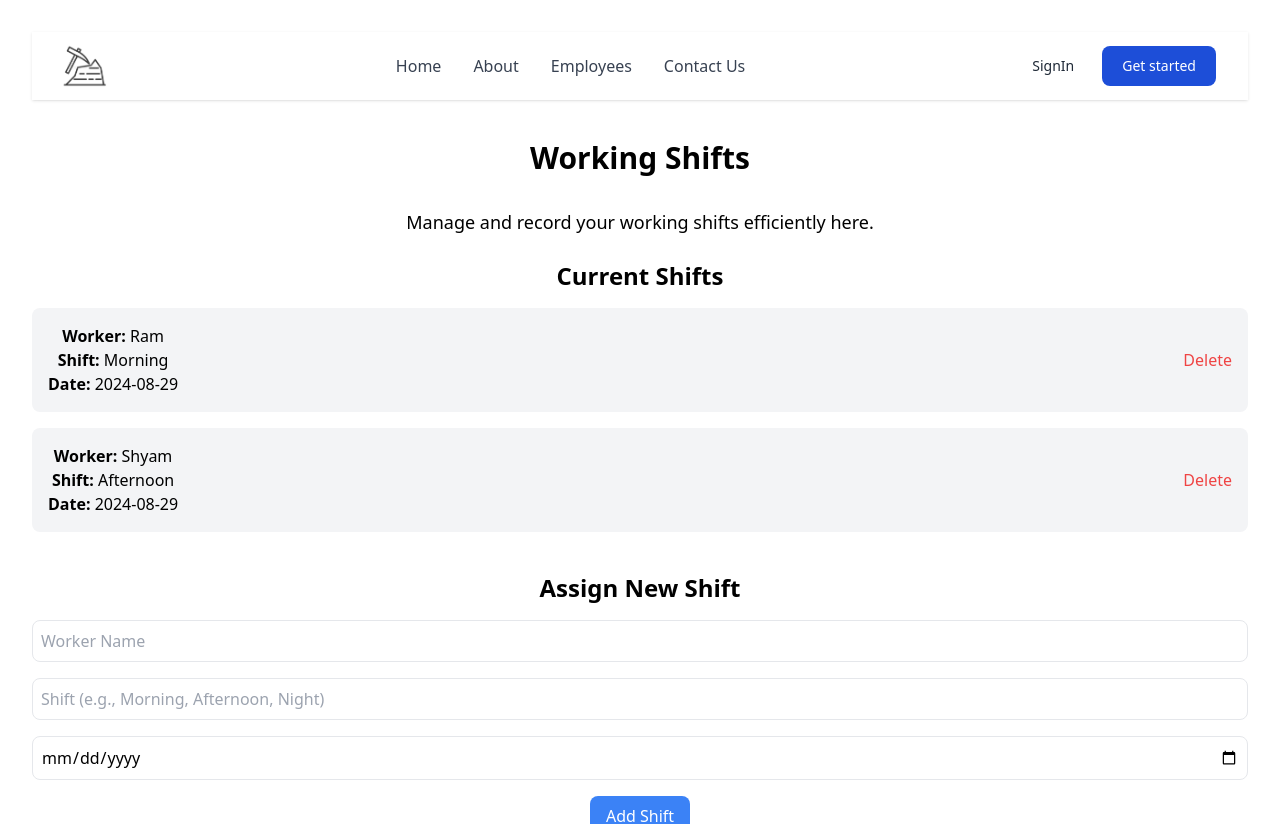
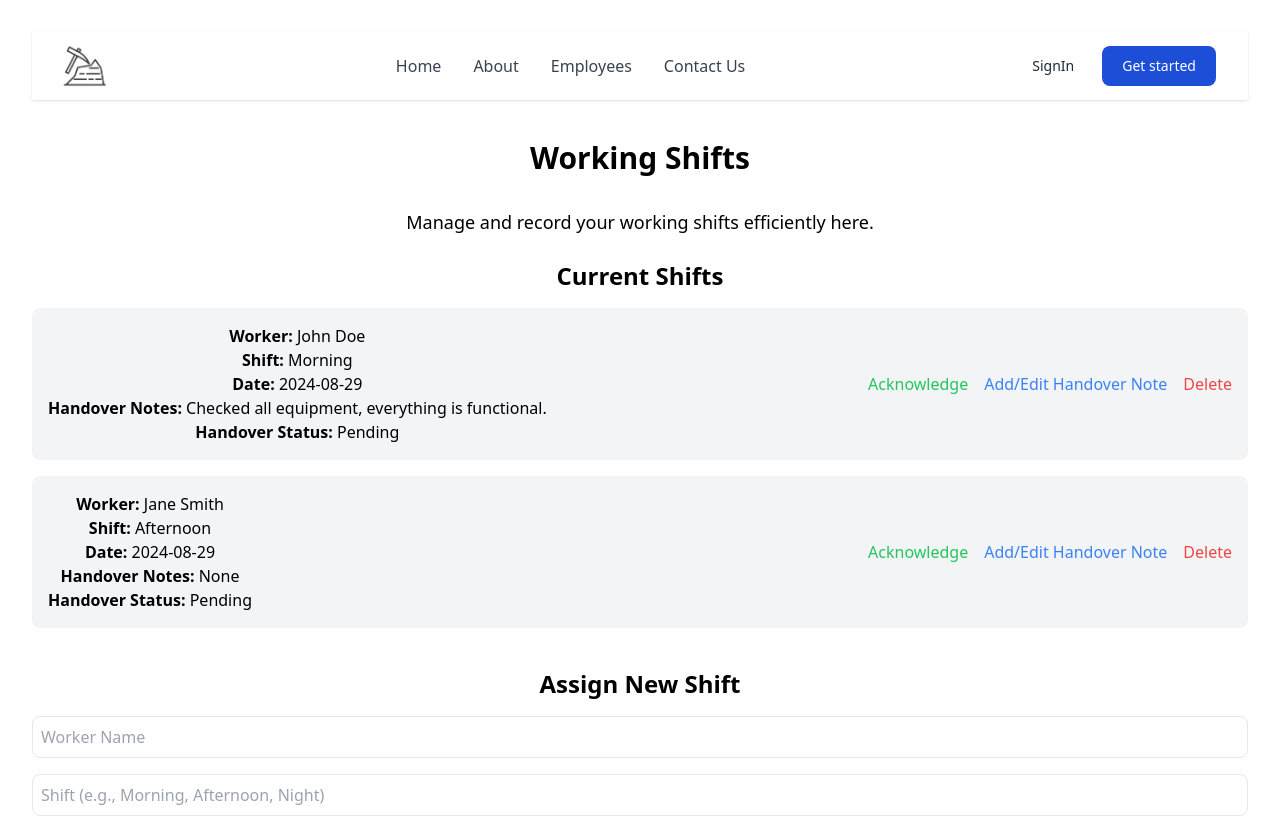
Before and after one commit to Vikram-353/Code-Streak-SIH-2024, a React (Vite) app: page /working-shift in a window 1280 px wide. Shown: the top 824 px of the page. Built offline with nearby package versions, Linux system fonts and the light colour scheme.

Commit message:
added working shift page with increased functionality of approval

```diff
--- a/src/pages/WorkingShift.jsx
+++ b/src/pages/WorkingShift.jsx
@@ -1,48 +1,225 @@
-// src/pages/WorkingShift.js
+// // src/pages/WorkingShift.js
+
+// import React, { useState } from "react";
+
+// export default function WorkingShift() {
+//   const [shifts, setShifts] = useState([
+//     {
+//       id: 1,
+//       workerName: "Ram",
+//       shift: "Morning",
+//       date: "2024-08-29",
+//     },
+//     {
+//       id: 2,
+//       workerName: "Shyam",
+//       shift: "Afternoon",
+//       date: "2024-08-29",
+//     },
+//     // Add more sample shifts
+//   ]);
+
+//   const [newShift, setNewShift] = useState({
+//     workerName: "",
+//     shift: "",
+//     date: "",
+//   });
+
+//   const handleInputChange = (e) => {
+//     setNewShift({
+//       ...newShift,
+//       [e.target.name]: e.target.value,
+//     });
+//   };
+
+//   const handleAddShift = () => {
+//     setShifts([...shifts, { ...newShift, id: shifts.length + 1 }]);
+//     setNewShift({
+//       workerName: "",
+//       shift: "",
+//       date: "",
+//     });
+//   };
+
+//   const handleDeleteShift = (id) => {
+//     setShifts(shifts.filter((shift) => shift.id !== id));
+//   };
+
+//   return (
+//     <div className="mx-auto w-full max-w-7xl py-10">
+//       <h1 className="text-3xl font-bold text-center mb-8">Working Shifts</h1>
+//       <p className="text-lg text-center mb-6">
+//         Manage and record your working shifts efficiently here.
+//       </p>
+
+//       {/* Display Existing Shifts */}
+//       <div className="mb-10">
+//         <h2 className="text-2xl font-semibold mb-4">Current Shifts</h2>
+//         <ul className="space-y-4">
+//           {shifts.map((shift) => (
+//             <li
+//               key={shift.id}
+//               className="flex justify-between items-center p-4 bg-gray-100 rounded-lg"
+//             >
+//               <div>
+//                 <p>
+//                   <strong>Worker:</strong> {shift.workerName}
+//                 </p>
+//                 <p>
+//                   <strong>Shift:</strong> {shift.shift}
+//                 </p>
+//                 <p>
+//                   <strong>Date:</strong> {shift.date}
+//                 </p>
+//               </div>
+//               <button
+//                 onClick={() => handleDeleteShift(shift.id)}
+//                 className="text-red-500 hover:text-red-700"
+//               >
+//                 Delete
+//               </button>
+//             </li>
+//           ))}
+//         </ul>
+//       </div>
+
+//       {/* Add New Shift */}
+//       <div className="mb-10">
+//         <h2 className="text-2xl font-semibold mb-4">Assign New Shift</h2>
+//         <div className="space-y-4">
+//           <input
+//             type="text"
+//             name="workerName"
+//             value={newShift.workerName}
+//             onChange={handleInputChange}
+//             placeholder="Worker Name"
+//             className="w-full p-2 border rounded-lg"
+//           />
+//           <input
+//             type="text"
+//             name="shift"
+//             value={newShift.shift}
+//             onChange={handleInputChange}
+//             placeholder="Shift (e.g., Morning, Afternoon, Night)"
+//             className="w-full p-2 border rounded-lg"
+//           />
+//           <input
+//             type="date"
+//             name="date"
+//             value={newShift.date}
+//             onChange={handleInputChange}
+//             className="w-full p-2 border rounded-lg"
+//           />
+//           <button
+//             onClick={handleAddShift}
+//             className="bg-blue-500 text-white px-4 py-2 rounded-lg hover:bg-blue-600"
+//           >
+//             Add Shift
+//           </button>
+//         </div>
+//       </div>
+
+//       {/* Future Enhancements */}
+//       {/* Add filtering and sorting functionalities */}
+//       {/* Example: Filter by date, worker name, shift type */}
+//     </div>
+//   );
+// }
 
 import React, { useState } from "react";
 
 export default function WorkingShift() {
+  // State to manage existing shifts
   const [shifts, setShifts] = useState([
     {
       id: 1,
-      workerName: "Ram",
+      workerName: "John Doe",
       shift: "Morning",
       date: "2024-08-29",
+      handoverNotes: "Checked all equipment, everything is functional.",
+      handoverAcknowledged: false,
     },
     {
       id: 2,
-      workerName: "Shyam",
+      workerName: "Jane Smith",
       shift: "Afternoon",
       date: "2024-08-29",
+      handoverNotes: "",
+      handoverAcknowledged: false,
     },
     // Add more sample shifts
   ]);
 
+  // State to manage new shift creation
   const [newShift, setNewShift] = useState({
     workerName: "",
     shift: "",
     date: "",
   });
 
+  // State to manage handover note editing
+  const [selectedShiftId, setSelectedShiftId] = useState(null);
+  const [handoverNote, setHandoverNote] = useState("");
+
+  // Handle input change for new shift
   const handleInputChange = (e) => {
-    setNewShift({
-      ...newShift,
-      [e.target.name]: e.target.value,
-    });
+    const { name, value } = e.target;
+    if (selectedShiftId !== null) {
+      setHandoverNote(value);
+    } else {
+      setNewShift((prevShift) => ({
+        ...prevShift,
+        [name]: value,
+      }));
+    }
   };
 
+  // Add new shift
   const handleAddShift = () => {
-    setShifts([...shifts, { ...newShift, id: shifts.length + 1 }]);
-    setNewShift({
-      workerName: "",
-      shift: "",
-      date: "",
-    });
+    setShifts((prevShifts) => [
+      ...prevShifts,
+      {
+        ...newShift,
+        id: prevShifts.length + 1,
+        handoverNotes: "",
+        handoverAcknowledged: false,
+      },
+    ]);
+    setNewShift({ workerName: "", shift: "", date: "" });
   };
 
+  // Delete shift
   const handleDeleteShift = (id) => {
-    setShifts(shifts.filter((shift) => shift.id !== id));
+    setShifts((prevShifts) => prevShifts.filter((shift) => shift.id !== id));
+  };
+
+  // Select shift for handover note editing
+  const handleSelectShift = (id) => {
+    setSelectedShiftId(id);
+    const shift = shifts.find((shift) => shift.id === id);
+    setHandoverNote(shift.handoverNotes || "");
+  };
+
+  // Add or update handover note
+  const handleAddHandoverNote = () => {
+    setShifts((prevShifts) =>
+      prevShifts.map((shift) =>
+        shift.id === selectedShiftId
+          ? { ...shift, handoverNotes: handoverNote }
+          : shift
+      )
+    );
+    setHandoverNote("");
+    setSelectedShiftId(null);
+  };
+
+  // Acknowledge handover
+  const handleAcknowledgeHandover = (id) => {
+    setShifts((prevShifts) =>
+      prevShifts.map((shift) =>
+        shift.id === id ? { ...shift, handoverAcknowledged: true } : shift
+      )
+    );
   };
 
   return (
@@ -71,17 +248,64 @@ export default function WorkingShift() {
                 <p>
                   <strong>Date:</strong> {shift.date}
                 </p>
+                <p>
+                  <strong>Handover Notes:</strong>{" "}
+                  {shift.handoverNotes || "None"}
+                </p>
+                <p>
+                  <strong>Handover Status:</strong>{" "}
+                  {shift.handoverAcknowledged ? "Acknowledged" : "Pending"}
+                </p>
               </div>
+              <div className="flex space-x-4">
+                {!shift.handoverAcknowledged && (
+                  <button
+                    onClick={() => handleAcknowledgeHandover(shift.id)}
+                    className="text-green-500 hover:text-green-700"
+                  >
+                    Acknowledge
+                  </button>
+                )}
+                <button
+                  onClick={() => handleSelectShift(shift.id)}
+                  className="text-blue-500 hover:text-blue-700"
+                >
+                  Add/Edit Handover Note
+                </button>
                 <button
                   onClick={() => handleDeleteShift(shift.id)}
                   className="text-red-500 hover:text-red-700"
                 >
                   Delete
                 </button>
+              </div>
             </li>
           ))}
         </ul>
       </div>
+
+      {/* Add/Edit Handover Note */}
+      {selectedShiftId !== null && (
+        <div className="mb-10">
+          <h2 className="text-2xl font-semibold mb-4">
+            Add/Edit Handover Note
+          </h2>
+          <textarea
+            name="handoverNote"
+            value={handoverNote}
+            onChange={handleInputChange}
+            placeholder="Enter handover notes here"
+            className="w-full p-2 border rounded-lg mb-4"
+            rows="4"
+          ></textarea>
+          <button
+            onClick={handleAddHandoverNote}
+            className="bg-blue-500 text-white px-4 py-2 rounded-lg hover:bg-blue-600"
+          >
+            Save Handover Note
+          </button>
+        </div>
+      )}
 
       {/* Add New Shift */}
       <div className="mb-10">
@@ -118,10 +342,6 @@ export default function WorkingShift() {
           </button>
         </div>
       </div>
-
-      {/* Future Enhancements */}
-      {/* Add filtering and sorting functionalities */}
-      {/* Example: Filter by date, worker name, shift type */}
     </div>
   );
 }
```
Lines whose indentation alone changed are shown as unchanged.
